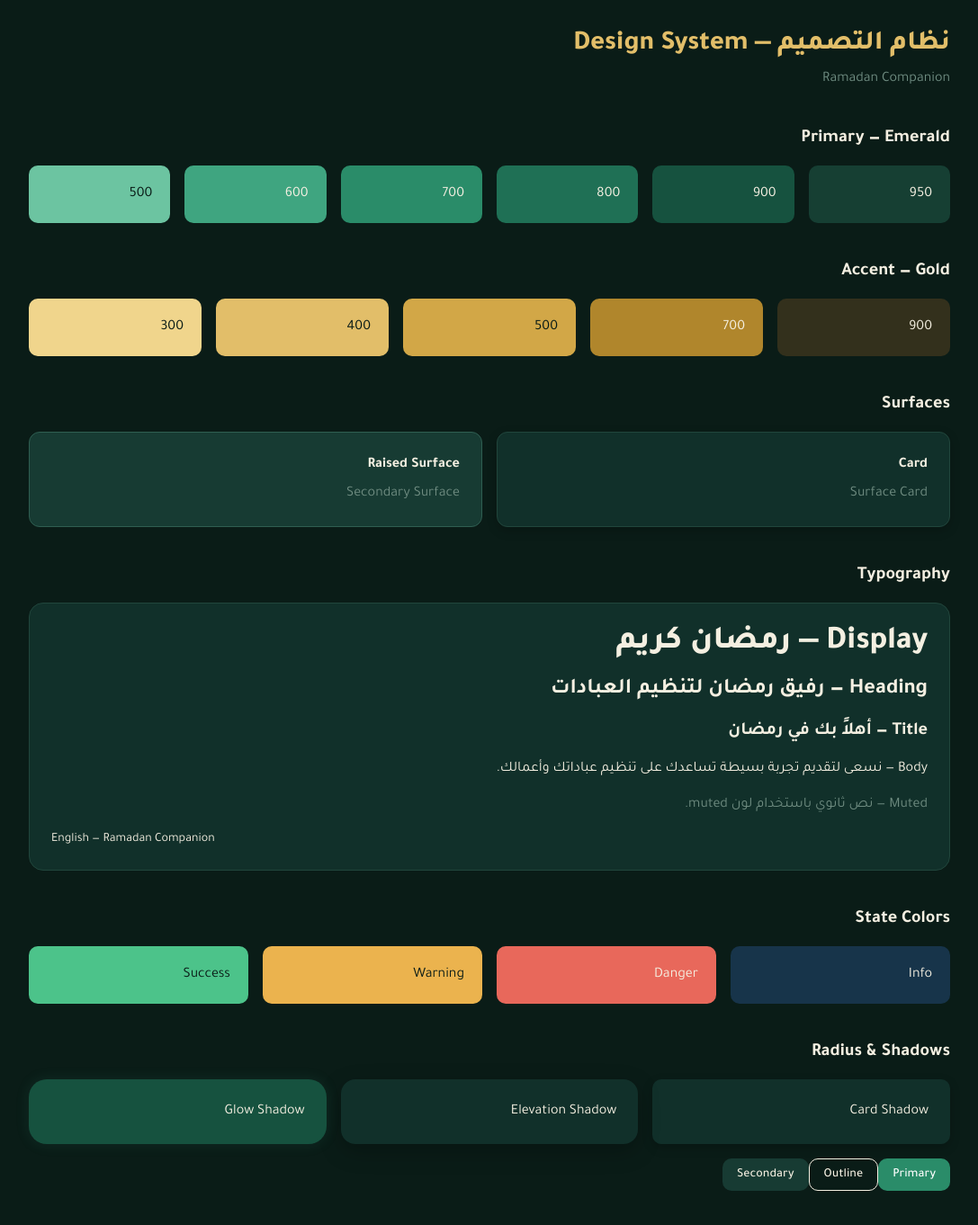
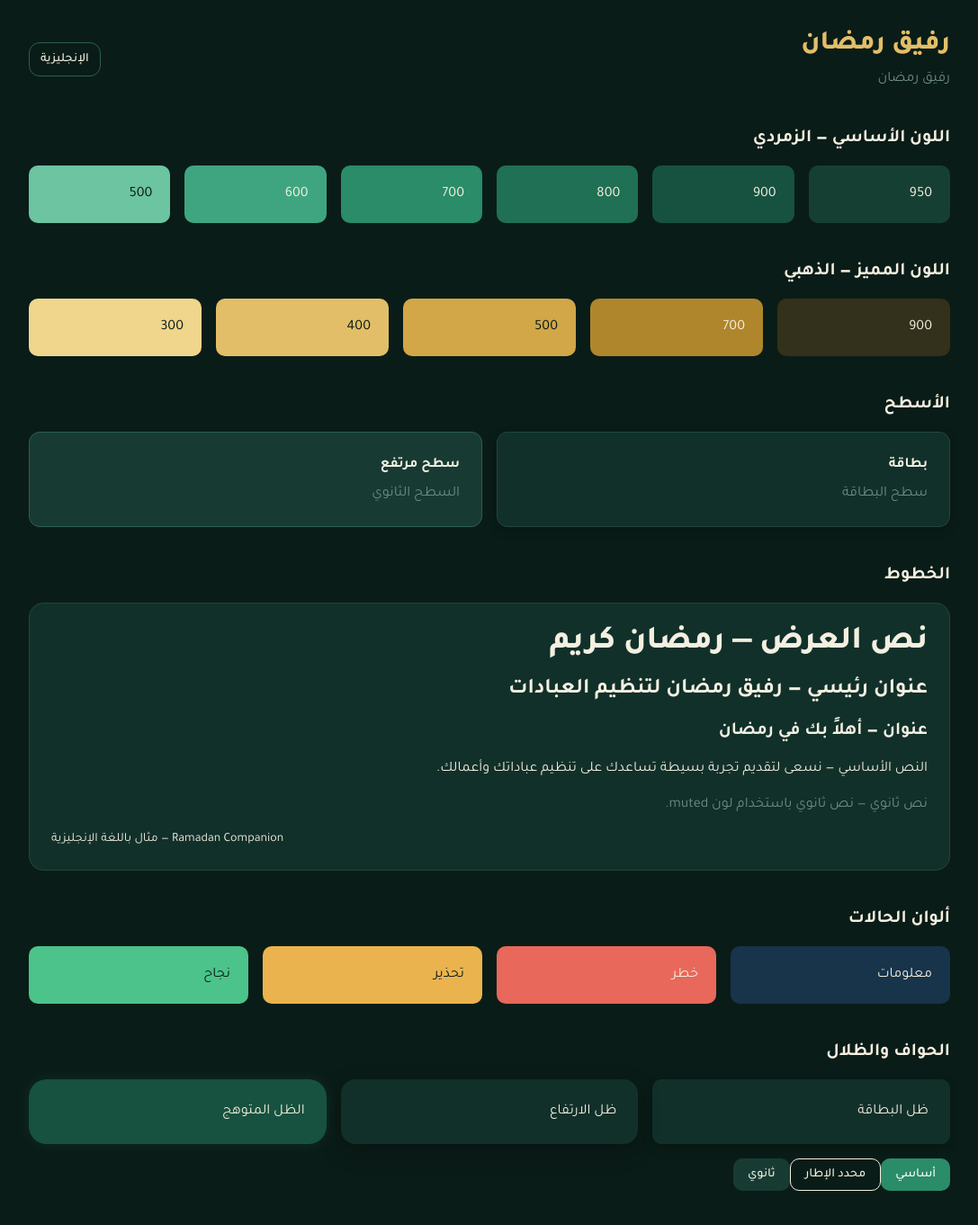
Before and after one commit to mohammadmokhmaljy1/ramadan-companion, a React (Vite) app: page / in a window 1280 px wide. Shown: the top 1362 px of the page at 90% size, without its empty margins (96-1183 px from the left). Built offline with nearby package versions, Linux system fonts and the light colour scheme.

Commit message:
feat(i18n): add Arabic and English with RTL support

```diff
--- a/package.json
+++ b/package.json
@@ -17,10 +17,13 @@
     "@tailwindcss/vite": "^4.3.5",
     "class-variance-authority": "^0.7.1",
     "cn": "^0.5.2",
+    "i18next": "^27.2.3",
+    "i18next-browser-languagedetector": "^8.3.1",
     "radix-ui": "^1.8.1",
     "react": "^19.3.1",
     "react-aria-components": "^1.22.1",
     "react-dom": "^19.3.1",
+    "react-i18next": "^18.0.3",
     "shadcn": "^4.23.0",
     "tailwindcss": "^4.3.5",
     "tw-animate-css": "^1.4.0"
--- a/src/app/App.tsx
+++ b/src/app/App.tsx
@@ -1,131 +1,130 @@
-import { Button } from "@/shared/ui/button";
+import { Button } from '@/shared/ui/button';
+import { useTranslation } from 'react-i18next';
+import { LanguageSwitcher } from '@/shared/components/LanguageSwitcher';
 function App() {
+  const { t } = useTranslation();
   return (
-    <main dir="rtl" className="min-h-screen bg-background p-8 text-foreground">
+    <main className="bg-background text-foreground min-h-screen p-8">
       <div className="mx-auto max-w-5xl space-y-10">
-        <header>
-          <h1 className="text-3xl font-extrabold text-gold-400">
-            نظام التصميم — Design System
-          </h1>
+        <header className="flex items-center justify-between gap-4">
+          <div>
+            <h1 className="text-gold-400 text-3xl font-extrabold">{t('common.appName')}</h1>
 
-          <p className="mt-2 text-muted-foreground">Ramadan Companion</p>
+            <p className="text-muted-foreground mt-2">{t('playground.appDescription')}</p>
+          </div>
+
+          <LanguageSwitcher />
         </header>
 
         {/* Emerald */}
         <section className="space-y-4">
-          <h2 className="text-xl font-bold">Primary — Emerald</h2>
+          <h2 className="text-xl font-bold">{t('playground.primaryEmerald')}</h2>
 
           <div className="grid grid-cols-2 gap-4 sm:grid-cols-3 lg:grid-cols-6">
-            <div className="rounded-md bg-primary-950 p-5">950</div>
-            <div className="rounded-md bg-primary-900 p-5">900</div>
-            <div className="rounded-md bg-primary-800 p-5">800</div>
-            <div className="rounded-md bg-primary-700 p-5">700</div>
-            <div className="rounded-md bg-primary-600 p-5">600</div>
-            <div className="rounded-md bg-primary-500 p-5 text-background">
-              500
-            </div>
+            <div className="bg-primary-950 rounded-md p-5">950</div>
+            <div className="bg-primary-900 rounded-md p-5">900</div>
+            <div className="bg-primary-800 rounded-md p-5">800</div>
+            <div className="bg-primary-700 rounded-md p-5">700</div>
+            <div className="bg-primary-600 rounded-md p-5">600</div>
+            <div className="bg-primary-500 text-background rounded-md p-5">500</div>
           </div>
         </section>
 
         {/* Gold */}
         <section className="space-y-4">
-          <h2 className="text-xl font-bold">Accent — Gold</h2>
+          <h2 className="text-xl font-bold">{t('playground.accentGold')}</h2>
 
           <div className="grid grid-cols-2 gap-4 sm:grid-cols-5">
-            <div className="rounded-md bg-gold-900 p-5">900</div>
-            <div className="rounded-md bg-gold-700 p-5">700</div>
-            <div className="rounded-md bg-gold-500 p-5 text-background">
-              500
-            </div>
-            <div className="rounded-md bg-gold-400 p-5 text-background">
-              400
-            </div>
-            <div className="rounded-md bg-gold-300 p-5 text-background">
-              300
-            </div>
+            <div className="bg-gold-900 rounded-md p-5">900</div>
+            <div className="bg-gold-700 rounded-md p-5">700</div>
+            <div className="bg-gold-500 text-background rounded-md p-5">500</div>
+            <div className="bg-gold-400 text-background rounded-md p-5">400</div>
+            <div className="bg-gold-300 text-background rounded-md p-5">300</div>
           </div>
         </section>
 
         {/* Surfaces */}
         <section className="space-y-4">
-          <h2 className="text-xl font-bold">Surfaces</h2>
+          <h2 className="text-xl font-bold">{t('playground.surfaces')}</h2>
 
           <div className="grid gap-4 sm:grid-cols-2">
-            <div className="rounded-lg border border-border-subtle bg-card p-6 shadow-card">
-              <h3 className="font-bold">Card</h3>
-              <p className="mt-2 text-muted-foreground">Surface Card</p>
+            <div className="border-border-subtle bg-card shadow-card rounded-lg border p-6">
+              <h3 className="font-bold">{t('playground.card')}</h3>
+              <p className="text-muted-foreground mt-2">{t('playground.surfaceCard')}</p>
             </div>
 
-            <div className="rounded-lg border border-border-strong bg-secondary p-6">
-              <h3 className="font-bold">Raised Surface</h3>
-              <p className="mt-2 text-muted-foreground">Secondary Surface</p>
+            <div className="border-border-strong bg-secondary rounded-lg border p-6">
+              <h3 className="font-bold">{t('playground.raisedSurface')}</h3>
+              <p className="text-muted-foreground mt-2">{t('playground.secondarySurface')}</p>
             </div>
           </div>
         </section>
 
         {/* Typography */}
         <section className="space-y-4">
-          <h2 className="text-xl font-bold">Typography</h2>
+          <h2 className="text-xl font-bold">{t('playground.typography')}</h2>
 
-          <div className="space-y-4 rounded-xl border border-border-subtle bg-card p-6">
-            <h1 className="text-4xl font-extrabold">Display — رمضان كريم</h1>
+          <div className="border-border-subtle bg-card space-y-4 rounded-xl border p-6">
+            <h1 className="text-4xl font-extrabold">
+              {t('playground.display')} — {t('playground.displaySample')}
+            </h1>
 
             <h2 className="text-2xl font-bold">
-              Heading — رفيق رمضان لتنظيم العبادات
+              {t('playground.heading')} — {t('playground.headingSample')}
             </h2>
 
-            <h3 className="text-xl font-bold">Title — أهلاً بك في رمضان</h3>
+            <h3 className="text-xl font-bold">
+              {t('playground.title')} — {t('playground.titleSample')}
+            </h3>
 
             <p>
-              Body — نسعى لتقديم تجربة بسيطة تساعدك على تنظيم عباداتك وأعمالك.
+              {t('playground.body')} — {t('playground.bodyDescription')}
             </p>
 
             <p className="text-muted-foreground">
-              Muted — نص ثانوي باستخدام لون muted.
+              {t('playground.muted')} — {t('playground.mutedDescription')}
             </p>
 
             <p className="text-sm" dir="ltr">
-              English — Ramadan Companion
+              {t('playground.englishExample')} — Ramadan Companion
             </p>
           </div>
         </section>
 
         {/* States */}
         <section className="space-y-4">
-          <h2 className="text-xl font-bold">State Colors</h2>
+          <h2 className="text-xl font-bold">{t('playground.stateColors')}</h2>
 
           <div className="grid grid-cols-2 gap-4 sm:grid-cols-4">
-            <div className="rounded-md bg-info-700 p-5">Info</div>
-            <div className="rounded-md bg-danger-500 p-5">Danger</div>
-            <div className="rounded-md bg-warning-500 p-5 text-background">
-              Warning
+            <div className="bg-info-700 rounded-md p-5">{t('playground.info')}</div>
+            <div className="bg-danger-500 rounded-md p-5">{t('playground.danger')}</div>
+            <div className="bg-warning-500 text-background rounded-md p-5">
+              {t('playground.warning')}
             </div>
-            <div className="rounded-md bg-success-500 p-5 text-background">
-              Success
+            <div className="bg-success-500 text-background rounded-md p-5">
+              {t('playground.success')}
             </div>
           </div>
         </section>
 
         {/* Radius & Shadows */}
         <section className="space-y-4">
-          <h2 className="text-xl font-bold">Radius & Shadows</h2>
+          <h2 className="text-xl font-bold">{t('playground.radiusShadows')}</h2>
 
           <div className="grid gap-4 sm:grid-cols-3">
-            <div className="rounded-md bg-card p-6 shadow-card">
-              Card Shadow
+            <div className="bg-card shadow-card rounded-md p-6">{t('playground.cardShadow')}</div>
+
+            <div className="bg-card shadow-elevation rounded-xl p-6">
+              {t('playground.elevationShadow')}
             </div>
 
-            <div className="rounded-xl bg-card p-6 shadow-elevation">
-              Elevation Shadow
-            </div>
-
-            <div className="rounded-2xl bg-primary-900 p-6 shadow-glow">
-              Glow Shadow
+            <div className="bg-primary-900 shadow-glow rounded-2xl p-6">
+              {t('playground.glowShadow')}
             </div>
           </div>
-          <Button>Primary</Button>
-          <Button variant="outline">Outline</Button>
-          <Button variant="secondary">Secondary</Button>
+          <Button>{t('playground.primary')}</Button>
+          <Button variant="outline">{t('playground.outline')}</Button>
+          <Button variant="secondary">{t('playground.secondary')}</Button>
         </section>
       </div>
     </main>
--- a/src/components/ui/button.tsx
+++ b/src/components/ui/button.tsx
@@ -1,57 +1,57 @@
-import type * as React from "react"
-import { cva, type VariantProps } from "class-variance-authority"
-import { cn } from "cn"
+import type * as React from 'react';
+import { cva, type VariantProps } from 'class-variance-authority';
+import { cn } from 'cn';
 import {
   Button as ButtonPrimitive,
   Link as LinkPrimitive,
   type ButtonProps as ButtonPrimitiveProps,
   type LinkProps as LinkPrimitiveProps,
-} from "react-aria-components"
+} from 'react-aria-components';
 
 const buttonVariants = cva(
   "group/button inline-flex shrink-0 items-center justify-center rounded-4xl border border-transparent bg-clip-padding text-sm font-medium whitespace-nowrap transition-all outline-none select-none focus-visible:border-ring focus-visible:ring-[3px] focus-visible:ring-ring/50 active:not-aria-[haspopup]:translate-y-px disabled:pointer-events-none disabled:opacity-50 aria-invalid:border-destructive aria-invalid:ring-[3px] aria-invalid:ring-destructive/20 dark:aria-invalid:border-destructive/50 dark:aria-invalid:ring-destructive/40 [&_svg]:pointer-events-none [&_svg]:shrink-0 [&_svg:not([class*='size-'])]:size-4",
   {
     variants: {
       variant: {
-        default: "bg-primary text-primary-foreground hover:bg-primary/80",
+        default: 'bg-primary text-primary-foreground hover:bg-primary/80',
         outline:
-          "border-border bg-input/30 hover:bg-input/50 hover:text-foreground aria-expanded:bg-muted aria-expanded:text-foreground",
+          'border-border bg-input/30 hover:bg-input/50 hover:text-foreground aria-expanded:bg-muted aria-expanded:text-foreground',
         secondary:
-          "bg-secondary text-secondary-foreground hover:bg-[color-mix(in_oklch,var(--secondary),var(--foreground)_5%)] aria-expanded:bg-secondary aria-expanded:text-secondary-foreground",
+          'bg-secondary text-secondary-foreground hover:bg-[color-mix(in_oklch,var(--secondary),var(--foreground)_5%)] aria-expanded:bg-secondary aria-expanded:text-secondary-foreground',
         ghost:
-          "hover:bg-muted hover:text-foreground aria-expanded:bg-muted aria-expanded:text-foreground dark:hover:bg-muted/50",
+          'hover:bg-muted hover:text-foreground aria-expanded:bg-muted aria-expanded:text-foreground dark:hover:bg-muted/50',
         destructive:
-          "bg-destructive/10 text-destructive hover:bg-destructive/20 focus-visible:border-destructive/40 focus-visible:ring-destructive/20 dark:bg-destructive/20 dark:hover:bg-destructive/30 dark:focus-visible:ring-destructive/40",
-        link: "text-primary underline-offset-4 hover:underline",
+          'bg-destructive/10 text-destructive hover:bg-destructive/20 focus-visible:border-destructive/40 focus-visible:ring-destructive/20 dark:bg-destructive/20 dark:hover:bg-destructive/30 dark:focus-visible:ring-destructive/40',
+        link: 'text-primary underline-offset-4 hover:underline',
       },
       size: {
         default:
-          "h-9 gap-1.5 px-3 has-data-[icon=inline-end]:pr-2.5 has-data-[icon=inline-start]:pl-2.5",
-        xs: "h-6 gap-1 px-2.5 text-xs has-data-[icon=inline-end]:pr-2 has-data-[icon=inline-start]:pl-2 [&_svg:not([class*='size-'])]:size-3",
-        sm: "h-8 gap-1 px-3 has-data-[icon=inline-end]:pr-2 has-data-[icon=inline-start]:pl-2",
-        lg: "h-10 gap-1.5 px-4 has-data-[icon=inline-end]:pr-3 has-data-[icon=inline-start]:pl-3",
-        icon: "size-9",
-        "icon-xs": "size-6 [&_svg:not([class*='size-'])]:size-3",
-        "icon-sm": "size-8",
-        "icon-lg": "size-10",
+          'h-9 gap-1.5 px-3 has-data-[icon=inline-end]:pe-2.5 has-data-[icon=inline-start]:ps-2.5',
+        xs: "h-6 gap-1 px-2.5 text-xs has-data-[icon=inline-end]:pe-2 has-data-[icon=inline-start]:ps-2 [&_svg:not([class*='size-'])]:size-3",
+        sm: 'h-8 gap-1 px-3 has-data-[icon=inline-end]:pe-2 has-data-[icon=inline-start]:ps-2',
+        lg: 'h-10 gap-1.5 px-4 has-data-[icon=inline-end]:pe-3 has-data-[icon=inline-start]:ps-3',
+        icon: 'size-9',
+        'icon-xs': "size-6 [&_svg:not([class*='size-'])]:size-3",
+        'icon-sm': 'size-8',
+        'icon-lg': 'size-10',
       },
     },
     defaultVariants: {
-      variant: "default",
-      size: "default",
+      variant: 'default',
+      size: 'default',
     },
-  }
-)
+  },
+);
 
 function Button({
   className,
-  variant = "default",
-  size = "default",
+  variant = 'default',
+  size = 'default',
   ...props
-}: Omit<ButtonPrimitiveProps, "className"> &
+}: Omit<ButtonPrimitiveProps, 'className'> &
   React.RefAttributes<HTMLButtonElement> &
   VariantProps<typeof buttonVariants> & {
-    className?: string
+    className?: string;
   }) {
   return (
     <ButtonPrimitive
@@ -61,17 +61,17 @@ function Button({
       className={cn(buttonVariants({ variant, size, className }))}
       {...props}
     />
-  )
+  );
 }
 
 function LinkButton({
   className,
-  variant = "default",
-  size = "default",
+  variant = 'default',
+  size = 'default',
   ...props
-}: Omit<LinkPrimitiveProps, "className"> &
+}: Omit<LinkPrimitiveProps, 'className'> &
   VariantProps<typeof buttonVariants> & {
-    className?: string
+    className?: string;
   }) {
   return (
     <LinkPrimitive
@@ -81,7 +81,7 @@ function LinkButton({
       className={cn(buttonVariants({ variant, size, className }))}
       {...props}
     />
-  )
+  );
 }
 
-export { Button, LinkButton, buttonVariants }
+export { Button, LinkButton };
--- /dev/null
+++ b/src/shared/components/LanguageSwitcher.tsx
@@ -0,0 +1,23 @@
+import { useTranslation } from 'react-i18next';
+import i18n from '../i18n/i18n';
+
+export function LanguageSwitcher() {
+  const { t } = useTranslation();
+
+  const currentLanguage = i18n.resolvedLanguage?.startsWith('en') ? 'en' : 'ar';
+
+  const nextLanguage = currentLanguage === 'ar' ? 'en' : 'ar';
+
+  const nextLanguageLabel = nextLanguage === 'en' ? t('common.english') : t('common.arabic');
+
+  return (
+    <button
+      type="button"
+      onClick={() => void i18n.changeLanguage(nextLanguage)}
+      aria-label={`${t('common.language')}: ${nextLanguageLabel}`}
+      className="border-border-strong inline-flex items-center justify-center rounded-lg border px-3 py-2 text-sm font-medium text-[var(--text-primary)] hover:bg-[var(--surface-raised)]"
+    >
+      {nextLanguageLabel}
+    </button>
+  );
+}
--- /dev/null
+++ b/src/shared/i18n/i18n.ts
@@ -0,0 +1,57 @@
+import i18n from 'i18next';
+import LanguageDetector from 'i18next-browser-languagedetector';
+import { initReactI18next } from 'react-i18next';
+
+import ar from './locales/ar.json';
+import en from './locales/en.json';
+
+const resources = {
+  ar: {
+    translation: ar,
+  },
+  en: {
+    translation: en,
+  },
+} as const;
+
+declare module 'i18next' {
+  interface CustomTypeOptions {
+    defaultNS: 'translation';
+    resources: typeof resources.ar;
+    returnNull: false;
+  }
+}
+
+const updateDocumentLanguage = (language: string) => {
+  if (typeof document === 'undefined') return;
+
+  const lang = language.startsWith('en') ? 'en' : 'ar';
+
+  document.documentElement.lang = lang;
+  document.documentElement.dir = lang === 'ar' ? 'rtl' : 'ltr';
+};
+
+i18n
+  .use(LanguageDetector)
+  .use(initReactI18next)
+  .init({
+    resources,
+    fallbackLng: 'ar',
+    supportedLngs: ['ar', 'en'],
+    defaultNS: 'translation',
+    interpolation: {
+      escapeValue: false,
+    },
+    detection: {
+      order: ['localStorage'],
+      lookupLocalStorage: 'ramadan-companion-language',
+      caches: ['localStorage'],
+    },
+    returnNull: false,
+  });
+
+i18n.on('languageChanged', updateDocumentLanguage);
+
+updateDocumentLanguage(i18n.resolvedLanguage ?? i18n.language ?? 'ar');
+
+export default i18n;
--- /dev/null
+++ b/src/shared/i18n/locales/ar.json
@@ -0,0 +1,61 @@
+{
+  "common": {
+    "appName": "رفيق رمضان",
+    "home": "الرئيسية",
+    "settings": "الإعدادات",
+    "language": "اللغة",
+    "arabic": "العربية",
+    "english": "الإنجليزية",
+    "loading": "جارٍ التحميل...",
+    "save": "حفظ",
+    "cancel": "إلغاء"
+  },
+  "auth": {
+    "login": "تسجيل الدخول",
+    "register": "إنشاء حساب",
+    "email": "البريد الإلكتروني",
+    "password": "كلمة المرور",
+    "welcome": "مرحباً بعودتك"
+  },
+  "quran": {
+    "title": "القرآن الكريم",
+    "read": "قراءة القرآن",
+    "surah": "السورة",
+    "ayah": "الآية",
+    "juz": "الجزء"
+  },
+  "playground": {
+    "primaryEmerald": "اللون الأساسي — الزمردي",
+    "accentGold": "اللون المميز — الذهبي",
+    "surfaces": "الأسطح",
+    "card": "بطاقة",
+    "surfaceCard": "سطح البطاقة",
+    "raisedSurface": "سطح مرتفع",
+    "secondarySurface": "السطح الثانوي",
+    "typography": "الخطوط",
+    "display": "نص العرض",
+    "heading": "عنوان رئيسي",
+    "title": "عنوان",
+    "body": "النص الأساسي",
+    "muted": "نص ثانوي",
+    "stateColors": "ألوان الحالات",
+    "info": "معلومات",
+    "danger": "خطر",
+    "warning": "تحذير",
+    "success": "نجاح",
+    "radiusShadows": "الحواف والظلال",
+    "cardShadow": "ظل البطاقة",
+    "elevationShadow": "ظل الارتفاع",
+    "glowShadow": "الظل المتوهج",
+    "primary": "أساسي",
+    "outline": "محدد الإطار",
+    "secondary": "ثانوي",
+    "appDescription": "رفيق رمضان",
+    "bodyDescription": "نسعى لتقديم تجربة بسيطة تساعدك على تنظيم عباداتك وأعمالك.",
+    "displaySample": "رمضان كريم",
+    "headingSample": "رفيق رمضان لتنظيم العبادات",
+    "titleSample": "أهلاً بك في رمضان",
+    "mutedDescription": "نص ثانوي باستخدام لون muted.",
+    "englishExample": "مثال باللغة الإنجليزية"
+  }
+}
--- /dev/null
+++ b/src/shared/i18n/locales/en.json
@@ -0,0 +1,61 @@
+{
+  "common": {
+    "appName": "Ramadan Companion",
+    "home": "Home",
+    "settings": "Settings",
+    "language": "Language",
+    "arabic": "Arabic",
+    "english": "English",
+    "loading": "Loading...",
+    "save": "Save",
+    "cancel": "Cancel"
+  },
+  "auth": {
+    "login": "Login",
+    "register": "Create Account",
+    "email": "Email",
+    "password": "Password",
+    "welcome": "Welcome Back"
+  },
+  "quran": {
+    "title": "The Holy Quran",
+    "read": "Read Quran",
+    "surah": "Surah",
+    "ayah": "Ayah",
+    "juz": "Juz"
+  },
+  "playground": {
+    "primaryEmerald": "Primary — Emerald",
+    "accentGold": "Accent — Gold",
+    "surfaces": "Surfaces",
+    "card": "Card",
+    "surfaceCard": "Surface Card",
+    "raisedSurface": "Raised Surface",
+    "secondarySurface": "Secondary Surface",
+    "typography": "Typography",
+    "display": "Display",
+    "heading": "Heading",
+    "title": "Title",
+    "body": "Body",
+    "muted": "Muted",
+    "stateColors": "State Colors",
+    "info": "Info",
+    "danger": "Danger",
+    "warning": "Warning",
+    "success": "Success",
+    "radiusShadows": "Radius & Shadows",
+    "cardShadow": "Card Shadow",
+    "elevationShadow": "Elevation Shadow",
+    "glowShadow": "Glow Shadow",
+    "primary": "Primary",
+    "outline": "Outline",
+    "secondary": "Secondary",
+    "appDescription": "Ramadan Companion",
+    "bodyDescription": "We aim to provide a simple experience that helps you organize your worship and daily activities.",
+    "displaySample": "Ramadan Kareem",
+    "headingSample": "Ramadan Companion for Worship Organization",
+    "titleSample": "Welcome to Ramadan",
+    "mutedDescription": "Secondary text using the muted color.",
+    "englishExample": "English Example"
+  }
+}
--- a/src/shared/ui/button.tsx
+++ b/src/shared/ui/button.tsx
@@ -1,53 +1,51 @@
-import * as React from "react"
-import { cva, type VariantProps } from "class-variance-authority"
-import { cn } from "cn"
-import { Slot } from "radix-ui"
+import * as React from 'react';
+import { cva, type VariantProps } from 'class-variance-authority';
+import { cn } from 'cn';
+import { Slot } from 'radix-ui';
 
 const buttonVariants = cva(
   "inline-flex shrink-0 items-center justify-center gap-2 rounded-md text-sm font-medium whitespace-nowrap transition-all outline-none focus-visible:border-ring focus-visible:ring-[3px] focus-visible:ring-ring/50 disabled:pointer-events-none disabled:opacity-50 aria-invalid:border-destructive aria-invalid:ring-destructive/20 dark:aria-invalid:ring-destructive/40 [&_svg]:pointer-events-none [&_svg]:shrink-0 [&_svg:not([class*='size-'])]:size-4",
   {
     variants: {
       variant: {
-        default: "bg-primary text-primary-foreground hover:bg-primary/90",
+        default: 'bg-primary text-primary-foreground hover:bg-primary/90',
         destructive:
-          "bg-destructive text-white hover:bg-destructive/90 focus-visible:ring-destructive/20 dark:bg-destructive/60 dark:focus-visible:ring-destructive/40",
+          'bg-destructive text-white hover:bg-destructive/90 focus-visible:ring-destructive/20 dark:bg-destructive/60 dark:focus-visible:ring-destructive/40',
         outline:
-          "border bg-background shadow-xs hover:bg-accent hover:text-accent-foreground dark:border-input dark:bg-input/30 dark:hover:bg-input/50",
-        secondary:
-          "bg-secondary text-secondary-foreground hover:bg-secondary/80",
-        ghost:
-          "hover:bg-accent hover:text-accent-foreground dark:hover:bg-accent/50",
-        link: "text-primary underline-offset-4 hover:underline",
+          'border bg-background shadow-xs hover:bg-accent hover:text-accent-foreground dark:border-input dark:bg-input/30 dark:hover:bg-input/50',
+        secondary: 'bg-secondary text-secondary-foreground hover:bg-secondary/80',
+        ghost: 'hover:bg-accent hover:text-accent-foreground dark:hover:bg-accent/50',
+        link: 'text-primary underline-offset-4 hover:underline',
       },
       size: {
-        default: "h-9 px-4 py-2 has-[>svg]:px-3",
+        default: 'h-9 px-4 py-2 has-[>svg]:px-3',
         xs: "h-6 gap-1 rounded-md px-2 text-xs has-[>svg]:px-1.5 [&_svg:not([class*='size-'])]:size-3",
-        sm: "h-8 gap-1.5 rounded-md px-3 has-[>svg]:px-2.5",
-        lg: "h-10 rounded-md px-6 has-[>svg]:px-4",
-        icon: "size-9",
-        "icon-xs": "size-6 rounded-md [&_svg:not([class*='size-'])]:size-3",
-        "icon-sm": "size-8",
-        "icon-lg": "size-10",
+        sm: 'h-8 gap-1.5 rounded-md px-3 has-[>svg]:px-2.5',
+        lg: 'h-10 rounded-md px-6 has-[>svg]:px-4',
+        icon: 'size-9',
+        'icon-xs': "size-6 rounded-md [&_svg:not([class*='size-'])]:size-3",
+        'icon-sm': 'size-8',
+        'icon-lg': 'size-10',
       },
     },
     defaultVariants: {
-      variant: "default",
-      size: "default",
+      variant: 'default',
+      size: 'default',
     },
-  }
-)
+  },
+);
 
 function Button({
   className,
-  variant = "default",
-  size = "default",
+  variant = 'default',
+  size = 'default',
   asChild = false,
   ...props
-}: React.ComponentProps<"button"> &
+}: React.ComponentProps<'button'> &
   VariantProps<typeof buttonVariants> & {
-    asChild?: boolean
+    asChild?: boolean;
   }) {
-  const Comp = asChild ? Slot.Root : "button"
+  const Comp = asChild ? Slot.Root : 'button';
 
   return (
     <Comp
@@ -57,7 +55,7 @@ function Button({
       className={cn(buttonVariants({ variant, size, className }))}
       {...props}
     />
-  )
+  );
 }
 
-export { Button, buttonVariants }
+export { Button };
```
Also changed, not shown: src/main.tsx (+6 -5 lines), src/shared/lib/dates.ts (added, +24 -0 lines), 1 other file (tests, documents, lock files or other folders).
